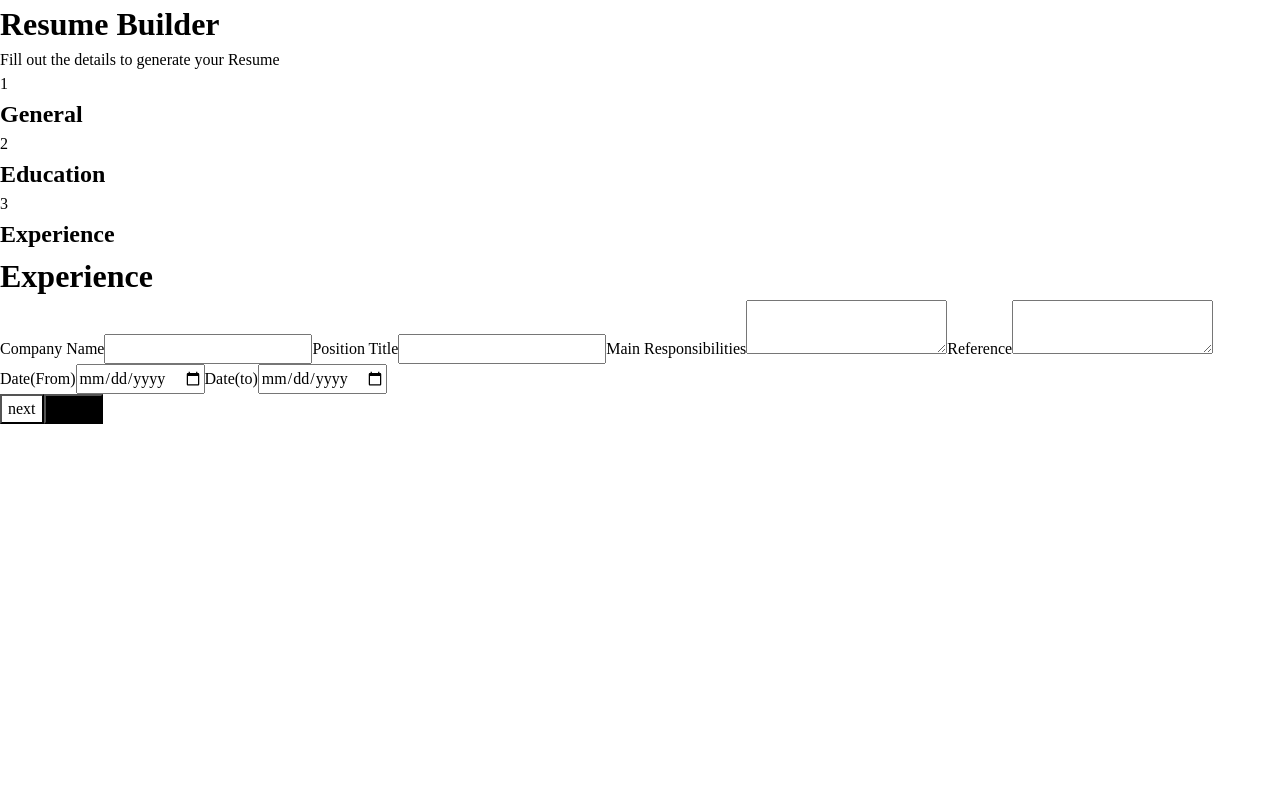
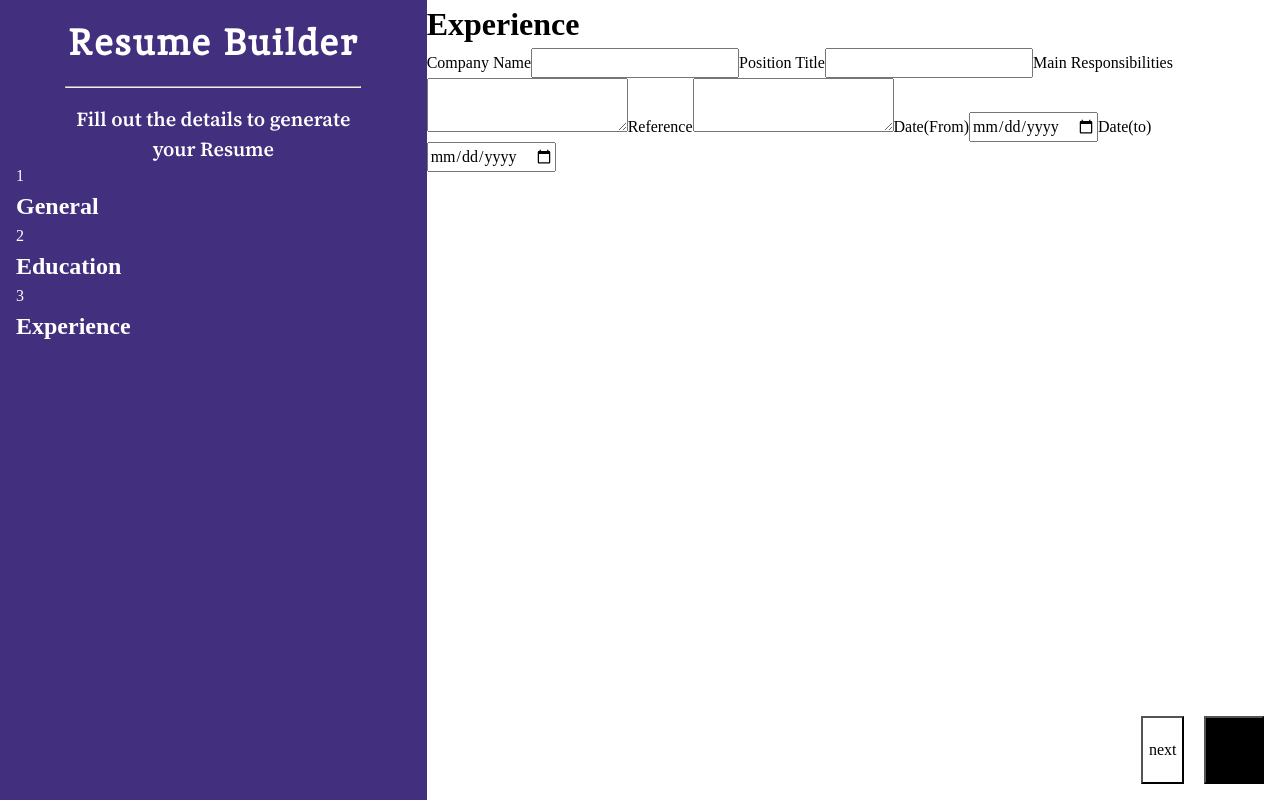
Before and after one commit to StewardRighteous/top-cv-resume-generator, a React (Vite) app: page / in a window 1280 px wide. Built offline with nearby package versions, Linux system fonts and the light colour scheme.

Commit message:
design main layout and header

```diff
--- a/src/App.jsx
+++ b/src/App.jsx
@@ -1,9 +1,10 @@
 import { Header, ProgressBar, Details, Button } from "./components/Barrel";
 import "./styles/general.css";
+import "./styles/app.css";
 
 export default function App() {
   return (
-    <>
+    <div className="resume">
       <div className="resume-header">
         <Header />
         <ProgressBar />
@@ -15,6 +16,6 @@ export default function App() {
           <Button buttonName={"submit"} buttonHighlight={true} />
         </div>
       </div>
-    </>
+    </div>
   );
 }
--- a/src/components/Details.jsx
+++ b/src/components/Details.jsx
@@ -2,7 +2,7 @@ import { TextInput, MultiLineInput, PictureInput, DateInput } from "./Inputs";
 
 export default function Details({ sectionHeading }) {
   return (
-    <>
+    <div className="details">
       <h1>{sectionHeading}</h1>
       <TextInput fieldName={"Company Name"} required={true} />
       <TextInput fieldName={"Position Title"} required={true} />
@@ -10,6 +10,6 @@ export default function Details({ sectionHeading }) {
       <MultiLineInput fieldName={"Reference"} />
       <DateInput fieldName={"Date(From)"} required={true} />
       <DateInput fieldName={"Date(to)"} required={true} />
-    </>
+    </div>
   );
 }
--- a/src/components/Header.jsx
+++ b/src/components/Header.jsx
@@ -1,7 +1,10 @@
+import "../styles/header.css";
+
 export default function Header() {
   return (
     <header>
       <h1>Resume Builder</h1>
+      <hr />
       <p>Fill out the details to generate your Resume </p>
     </header>
   );
--- /dev/null
+++ b/src/styles/app.css
@@ -0,0 +1,28 @@
+.resume {
+  display: grid;
+  grid-template-columns: 0.5fr 1fr;
+  grid-template-areas: "head details";
+}
+
+.resume-header {
+  grid-area: head;
+  background-color: var(--background-color);
+  color: white;
+  height: 100vh;
+  display: flex;
+  flex-flow: column nowrap;
+  padding: 16px;
+}
+
+.resume-details {
+  grid-area: details;
+  display: grid;
+  grid-template-rows: 1fr 100px;
+}
+
+.resume-details .details-buttons {
+  justify-self: end;
+  margin: 16px;
+  display: flex;
+  gap: 20px;
+}
--- a/src/styles/general.css
+++ b/src/styles/general.css
@@ -71,24 +71,24 @@ h6 {
 
 @font-face {
   font-family: "DMSans";
-  src: url(/public/Fonts/DMSans_18pt-Regular.woff2) format("woff2"),
+  src: url(/Fonts/DMSans_18pt-Regular.woff2) format("woff2"),
     url(/public/Fonts/DMSans_18pt-Regular.woff) format("woff");
 }
 
 @font-face {
   font-family: "Inika";
-  src: url(/public/Fonts/Inika-Regular.woff2) format("woff2"),
+  src: url(/Fonts/Inika-Regular.woff2) format("woff2"),
     url(/public/Fonts/Inika-Regular.woff) format("woff");
 }
 
 @font-face {
   font-family: "InstrumentSans";
-  src: url(/public/Fonts/InstrumentSans_Condensed-Regular.woff2) format("woff2"),
+  src: url(/Fonts/InstrumentSans_Condensed-Regular.woff2) format("woff2"),
     url(/public/Fonts/InstrumentSans_Condensed-Regular.woff) format("woff");
 }
 
 @font-face {
   font-family: "SourceSerif";
-  src: url(/public/Fonts/SourceSerif4_18pt-SemiBold.woff2) format("woff2"),
+  src: url(/Fonts/SourceSerif4_18pt-SemiBold.woff2) format("woff2"),
     url(/public/Fonts/SourceSerif4_18pt-SemiBold.woff) format("woff");
 }
--- /dev/null
+++ b/src/styles/header.css
@@ -0,0 +1,22 @@
+.resume-header header {
+  display: flex;
+  flex-direction: column;
+  align-items: center;
+  gap: 16px;
+}
+
+.resume-header header h1 {
+  font-family: "Inika";
+  font-size: 2.25rem;
+  letter-spacing: 0.125rem;
+}
+
+.resume-header header hr {
+  width: 75%;
+}
+
+.resume-header header p {
+  font-family: "SourceSerif";
+  font-size: 1.25rem;
+  text-align: center;
+}
```
